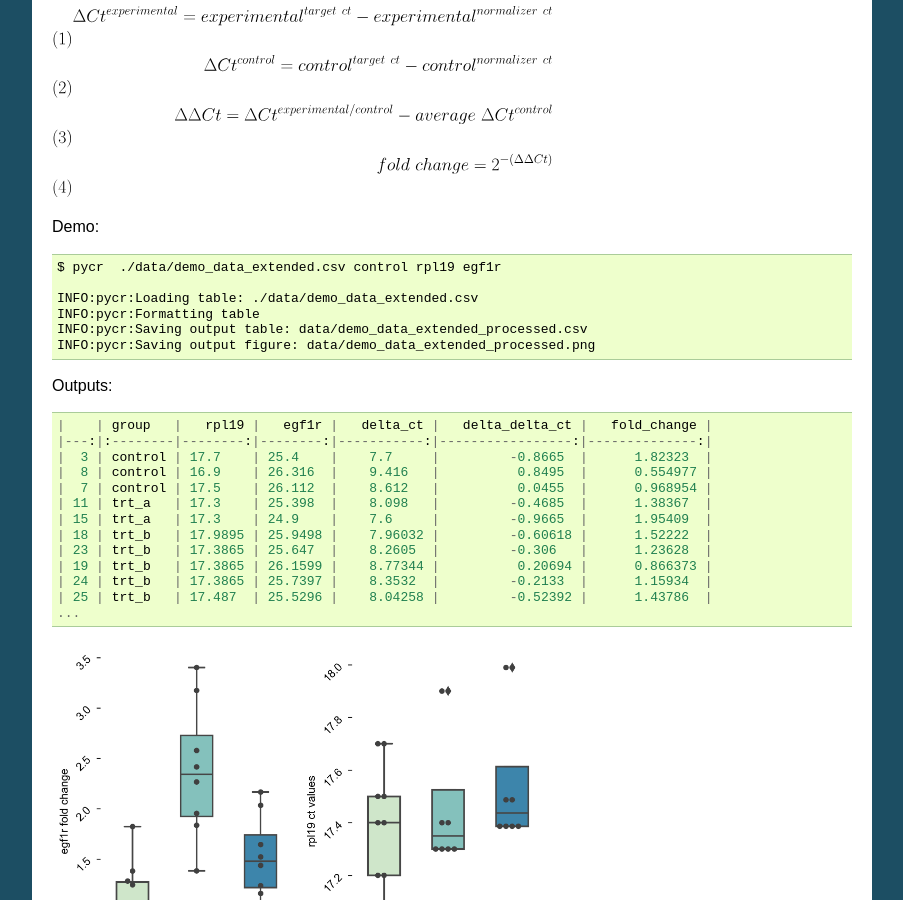
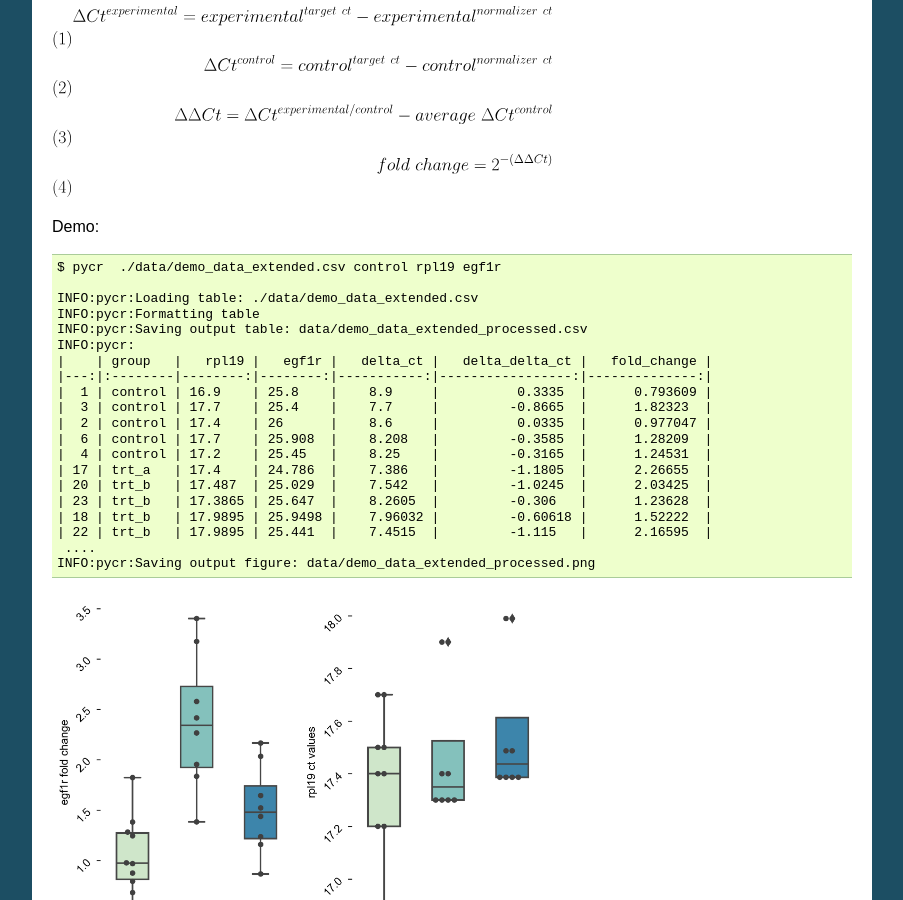
Before and after one commit to patrickmlong/pycr, a Sphinx documentation site: the page built from docs/index.rst, in a window 1280 px wide and 900 px high, scrolled down 661 px. Shown: the whole window, without its empty margins (198-1101 px from the left). Built offline with Sphinx 7.4.7, drawn with Linux system fonts in a browser that asks for light colours.

Commit message:
Update index.rst

```diff
--- a/docs/index.rst
+++ b/docs/index.rst
@@ -45,24 +45,21 @@
     INFO:pycr:Loading table: ./data/demo_data_extended.csv
     INFO:pycr:Formatting table
     INFO:pycr:Saving output table: data/demo_data_extended_processed.csv
-    INFO:pycr:Saving output figure: data/demo_data_extended_processed.png
-
-
-Outputs::
-
+    INFO:pycr:
     |    | group   |   rpl19 |   egf1r |   delta_ct |   delta_delta_ct |   fold_change |
     |---:|:--------|--------:|--------:|-----------:|-----------------:|--------------:|
+    |  1 | control | 16.9    | 25.8    |    8.9     |          0.3335  |      0.793609 |
     |  3 | control | 17.7    | 25.4    |    7.7     |         -0.8665  |      1.82323  |
-    |  8 | control | 16.9    | 26.316  |    9.416   |          0.8495  |      0.554977 |
-    |  7 | control | 17.5    | 26.112  |    8.612   |          0.0455  |      0.968954 |
-    | 11 | trt_a   | 17.3    | 25.398  |    8.098   |         -0.4685  |      1.38367  |
-    | 15 | trt_a   | 17.3    | 24.9    |    7.6     |         -0.9665  |      1.95409  |
+    |  2 | control | 17.4    | 26      |    8.6     |          0.0335  |      0.977047 |
+    |  6 | control | 17.7    | 25.908  |    8.208   |         -0.3585  |      1.28209  |
+    |  4 | control | 17.2    | 25.45   |    8.25    |         -0.3165  |      1.24531  |
+    | 17 | trt_a   | 17.4    | 24.786  |    7.386   |         -1.1805  |      2.26655  |
+    | 20 | trt_b   | 17.487  | 25.029  |    7.542   |         -1.0245  |      2.03425  |
+    | 23 | trt_b   | 17.3865 | 25.647  |    8.2605  |         -0.306   |      1.23628  |
     | 18 | trt_b   | 17.9895 | 25.9498 |    7.96032 |         -0.60618 |      1.52222  |
-    | 23 | trt_b   | 17.3865 | 25.647  |    8.2605  |         -0.306   |      1.23628  |
-    | 19 | trt_b   | 17.3865 | 26.1599 |    8.77344 |          0.20694 |      0.866373 |
-    | 24 | trt_b   | 17.3865 | 25.7397 |    8.3532  |         -0.2133  |      1.15934  |
-    | 25 | trt_b   | 17.487  | 25.5296 |    8.04258 |         -0.52392 |      1.43786  |
-    ...
+    | 22 | trt_b   | 17.9895 | 25.441  |    7.4515  |         -1.115   |      2.16595  |
+     ....
+    INFO:pycr:Saving output figure: data/demo_data_extended_processed.png
 
 
 .. image:: ../images/demo_data_extended_processed.png
```
